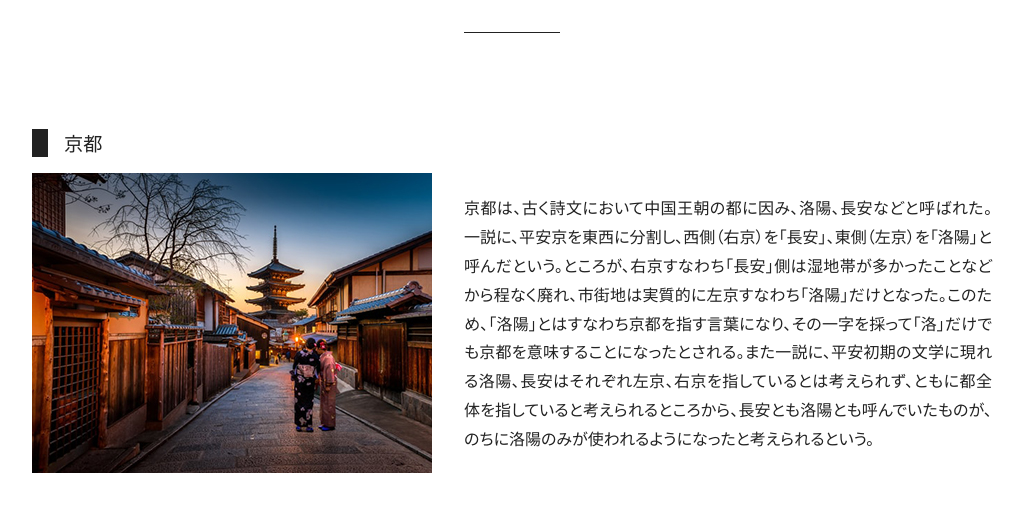
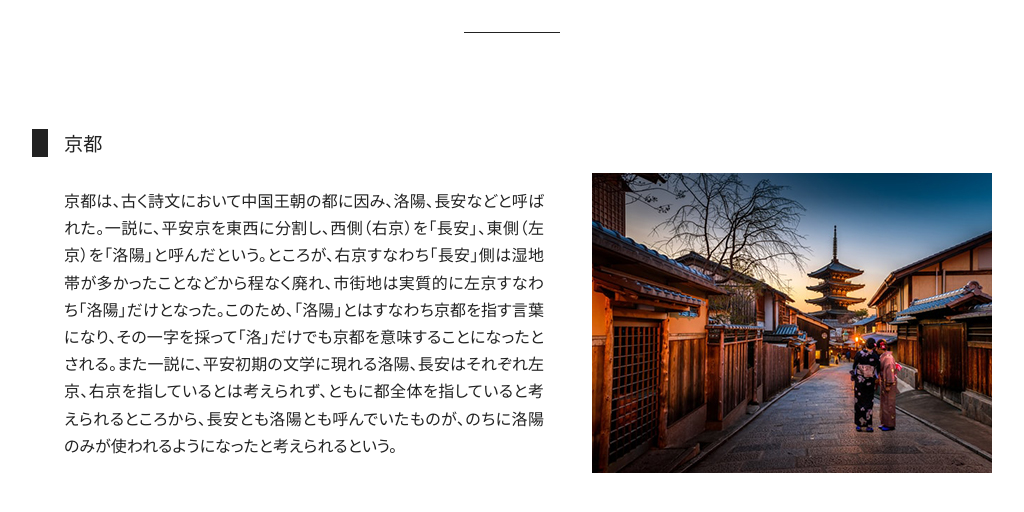
Before and after one commit to yachin29/felica1016, a plain HTML site: page index.html in a window 1280 px wide. Shown: the top 512 px of the page, without its empty margins (128-1152 px from the left). Drawn offline with Linux system fonts and the light colour scheme.

Commit message:
完成しました

```diff
--- a/css/style.css
+++ b/css/style.css
@@ -28,19 +28,11 @@ display: flex;
 margin-bottom:8rem;
 }
 
-/* 写真 */
-.onuki-photo-box{
-max-width:400px;
-}
-.onuki-photo-box img{
-max-width:400px;
-}
-
 /* テキスト */
 .onuki-txt-box{
 max-width:560px;
 height:300px;
-padding-left:2rem;
+padding:0 3rem 0 2rem;
 display: table;
 }
 .onuki-txt-box>p{
@@ -49,7 +41,15 @@ vertical-align: middle;
 text-align:justify;
 font-feature-settings: "palt";
 font-weight: 400;
-line-height: 1.8rem;
+line-height: 1.7rem;
+}
+
+/* 写真 */
+.onuki-photo-box{
+max-width:400px;
+}
+.onuki-photo-box img{
+max-width:400px;
 }
 
 /* 上下の線 */
--- a/index.html
+++ b/index.html
@@ -15,12 +15,12 @@
 <hr class="onuki-border">
 <h2 class="onuki-title">京都</h2>
 <div class="onuki-box-inner">
+<div class="onuki-txt-box">
+<p>京都は、古く詩文において中国王朝の都に因み、洛陽、長安などと呼ばれた。一説に、平安京を東西に分割し、西側（右京）を「長安」、東側（左京）を「洛陽」と呼んだという。ところが、右京すなわち「長安」側は湿地帯が多かったことなどから程なく廃れ、市街地は実質的に左京すなわち「洛陽」だけとなった。このため、「洛陽」とはすなわち京都を指す言葉になり、その一字を採って「洛」だけでも京都を意味することになったとされる。また一説に、平安初期の文学に現れる洛陽、長安はそれぞれ左京、右京を指しているとは考えられず、ともに都全体を指していると考えられるところから、長安とも洛陽とも呼んでいたものが、のちに洛陽のみが使われるようになったと考えられるという。</p>
+</div><!-- /.onuki-txt-box -->
 <div class="onuki-photo-box">
 <img src="img/onuki-kyoto.jpg" width="400" height="300"  loading="lazy" alt="京都">
 </div><!-- /.onuki-photo-box -->
-<div class="onuki-txt-box">
-<p>京都は、古く詩文において中国王朝の都に因み、洛陽、長安などと呼ばれた。一説に、平安京を東西に分割し、西側（右京）を「長安」、東側（左京）を「洛陽」と呼んだという。ところが、右京すなわち「長安」側は湿地帯が多かったことなどから程なく廃れ、市街地は実質的に左京すなわち「洛陽」だけとなった。このため、「洛陽」とはすなわち京都を指す言葉になり、その一字を採って「洛」だけでも京都を意味することになったとされる。また一説に、平安初期の文学に現れる洛陽、長安はそれぞれ左京、右京を指しているとは考えられず、ともに都全体を指していると考えられるところから、長安とも洛陽とも呼んでいたものが、のちに洛陽のみが使われるようになったと考えられるという。</p>
-</div><!-- /.onuki-txt-box -->
 </div><!-- /.onuki-box-inner -->
 <hr class="onuki-border">
 </div><!--/.onuki-box -->
```
